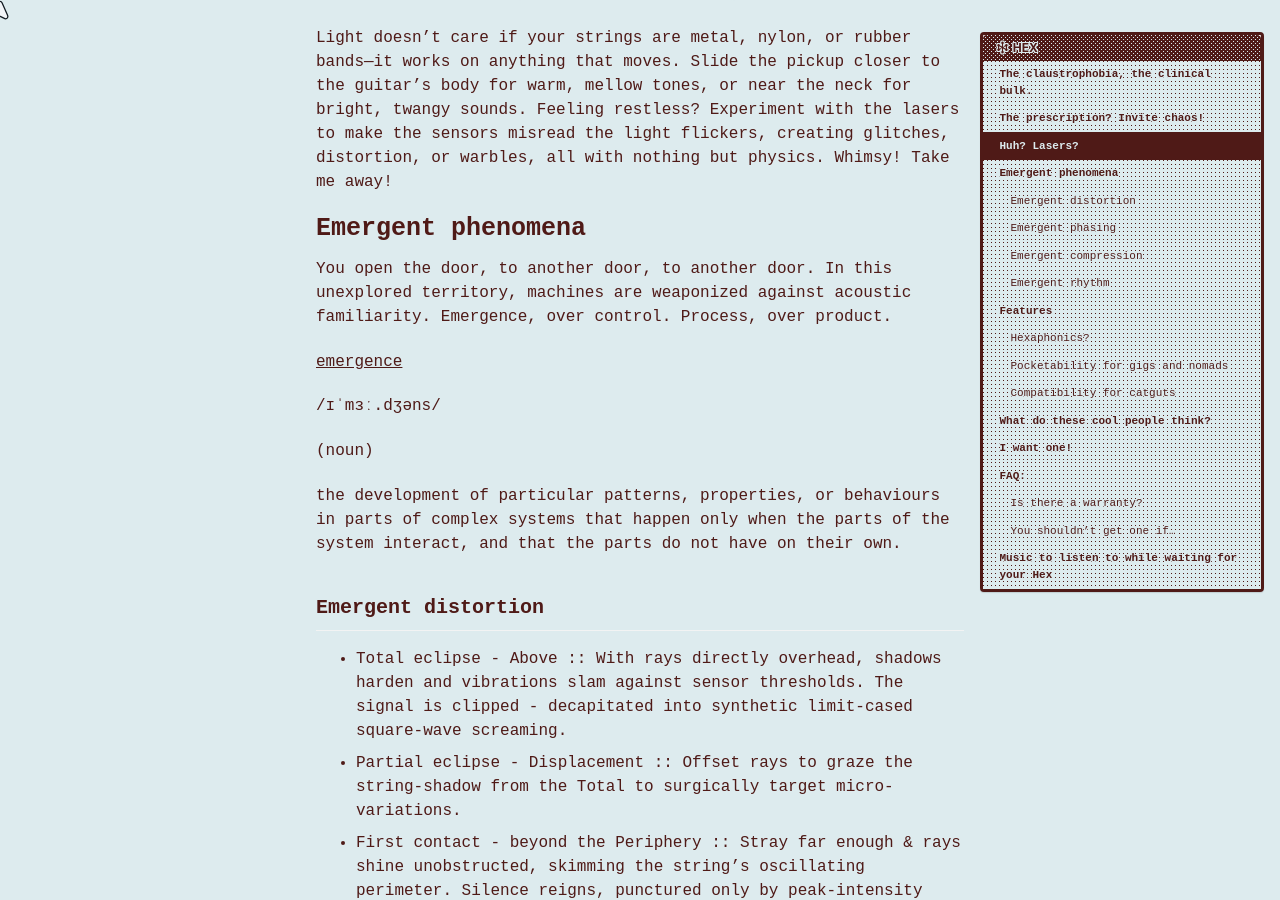
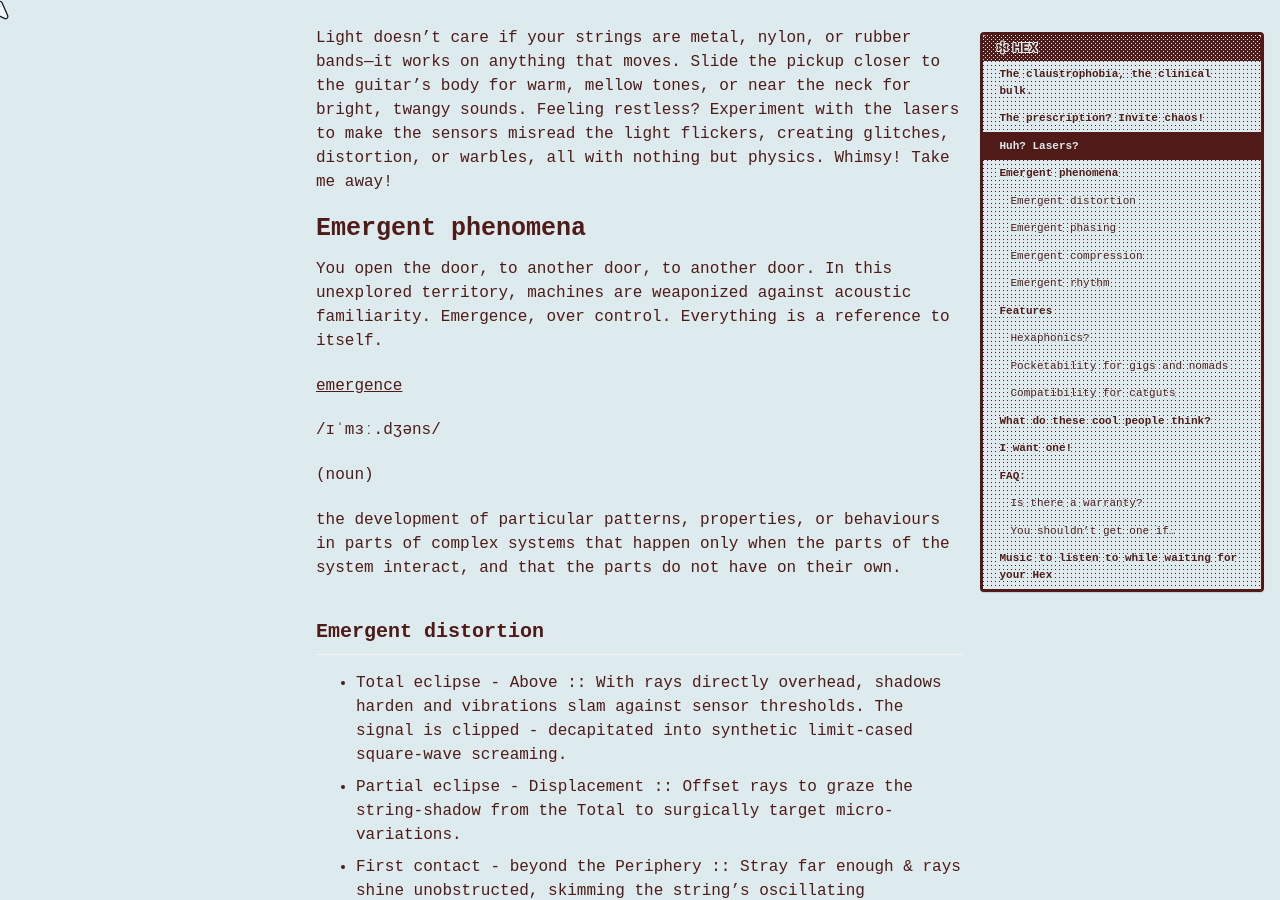
Before and after one commit to cryotato/cryotato.github.io, a Jekyll site: the page built from _pages/shop.md, in a window 1280 px wide and 900 px high, scrolled down 1061 px. Built offline with Jekyll 4.4.1, drawn with Linux system fonts in a browser that asks for light colours; cached includes are drawn as plain includes; some of the changed text lies outside the part shown.

Commit message:
Update shop.md

```diff
--- a/_pages/shop.md
+++ b/_pages/shop.md
@@ -21,7 +21,7 @@
 Light doesn’t c­are if your strings are metal, nylon, or rubber bands—it works on anything that moves. Slide the pickup closer to the guitar’s body for warm, mellow tones, or near the neck for bright, twangy sounds. Feeling restless? Experiment with the lasers to make the sensors misread the light flickers, creating glitches, distortion, or warbles, all with nothing but physics. Whimsy! Take me away!
 
 # Emergent phenomena
-You open the door, to another door, to another door. In this unexplored territory, machines are weaponized against acoustic familiarity. Emergence, over control. Process, over product.
+You open the door, to another door, to another door. In this unexplored territory, machines are weaponized against acoustic familiarity. Emergence, over control. Everything is a reference to itself.
 
 [emergence](https://dictionary.cambridge.org/dictionary/english/emergence)
 
@@ -60,6 +60,7 @@
 
 ## Emergent rhythm
 *   MIDI/CV Injected gating :: External clock signals interrupt laser emitters, inter-process sidechaining - imposed rhythm.
+- MIDI Dejected Symphony :: Everything is a reference to itself., Pitch detection turns the Hex into a moderator of MIDI chaos for external synths to feed. [Oroboros will be released... into the atmosphere.. ensuring... complete.... global... SATURATION](https://youtu.be/RxsSqDnNIo8?si=PNGQ6p6GJ570l9Ev)
 
 
 
```
